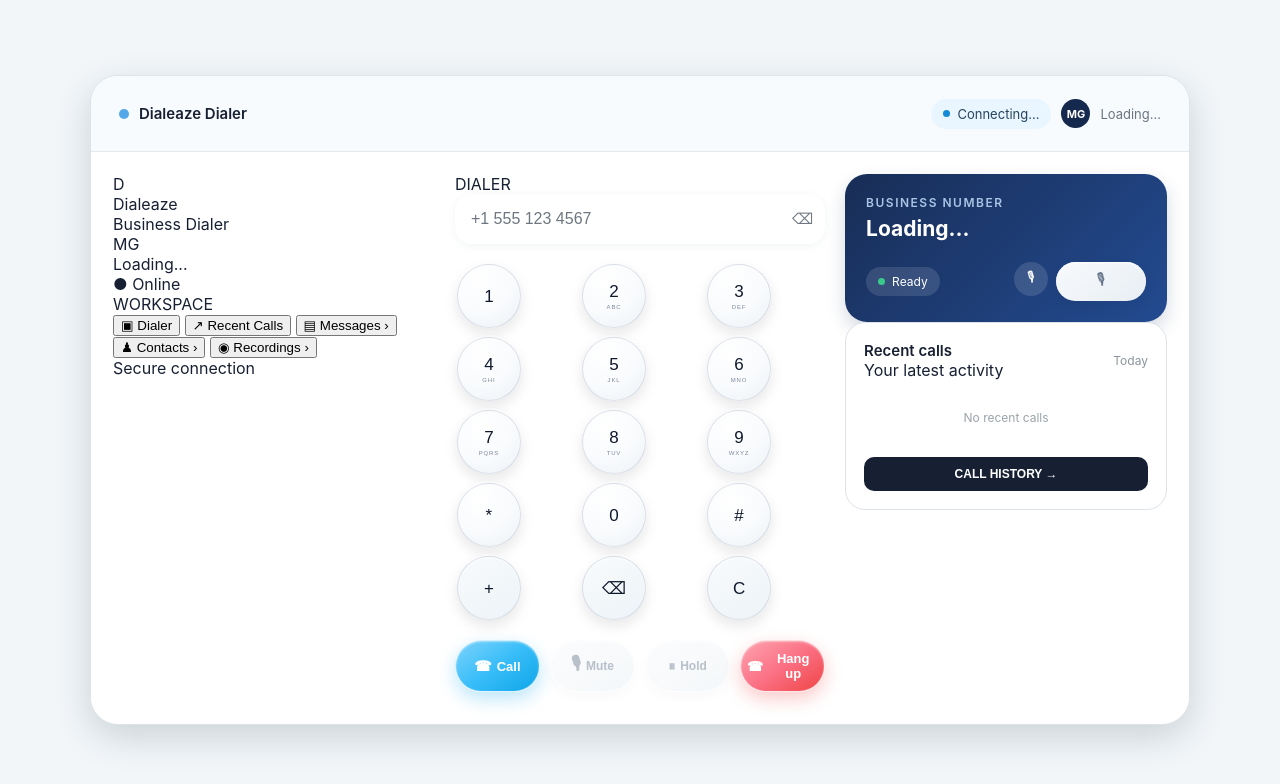
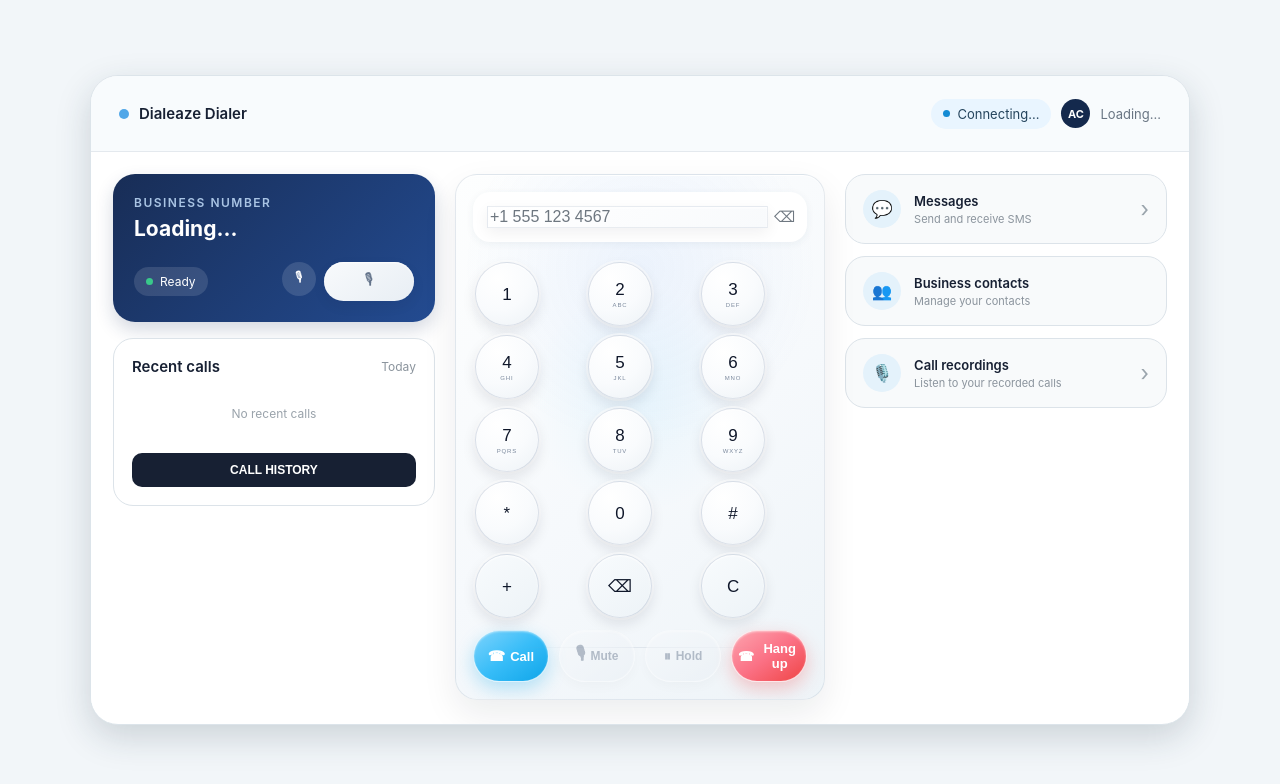
Before and after one commit to jaayfee06-ctrl/Dialeaze, a website: page public/index.html in a window 1280 px wide. Drawn offline with Linux system fonts and the light colour scheme; a script that the page names is missing.

Commit message:
Finalize Dialeaze dashboard spacing

```diff
--- a/public/index.html
+++ b/public/index.html
@@ -61,7 +61,7 @@
                 <div class="avatar">
 
                     <span id="userInitials">
-                    MG
+                        AC
                     </span>
 
                 </div>
@@ -81,35 +81,69 @@
 
 
         <!-- =====================================
-         MAIN APPLICATION
+             MAIN
         ====================================== -->
 
-    <main class="main-content dialeaze-v2">
+        <main class="main-content">
 
 
-        <!-- =====================================
-             LEFT SIDEBAR
-        ====================================== -->
+            <!-- =================================
+                 LEFT SIDE
+            ================================== -->
 
-        <aside class="dialeaze-sidebar">
+            <section class="left-column">
 
 
-            <!-- BRAND -->
+                <!-- BUSINESS NUMBER -->
 
-            <div class="sidebar-brand">
+                <div class="business-card">
 
-                <div class="sidebar-logo">
-                    D
+                    <div class="business-label">
+                        BUSINESS NUMBER
                     </div>
 
-                <div>
-
-                    <div class="sidebar-brand-name">
-                        Dialeaze
+                    <div
+                        class="business-number"
+                        id="businessNumber"
+                    >
+                        Loading...
                     </div>
 
-                    <div class="sidebar-brand-subtitle">
-                        Business Dialer
+
+                    <div class="business-bottom">
+
+                        <div class="on-call-status">
+
+                            <span
+                                class="small-green-dot"
+                            ></span>
+
+                            <span id="callTimerText">
+                                Ready
+                            </span>
+
+                        </div>
+
+
+                        <div class="audio-buttons">
+
+                            <button
+                                class="circle-button"
+                                type="button"
+                                title="Microphone"
+                            >
+                                🎙
+                            </button>
+
+
+                            <button
+                                class="circle-button mute-button"
+                                type="button"
+                                title="Mute"
+                            >
+                                🎙
+                            </button>
+
                         </div>
 
                     </div>
@@ -117,30 +151,63 @@
                 </div>
 
 
-            <!-- USER -->
 
-            <div class="sidebar-user">
+                <!-- =================================
+                     RECENT CALLS
+                ================================== -->
 
-                <div class="sidebar-avatar">
+                <div class="recent-card">
 
-                    <span id="sidebarUserInitials">
-                        MG
+                    <div class="recent-header">
+
+                        <h2>
+                            Recent calls
+                        </h2>
+
+                        <span>
+                            Today
                         </span>
 
                     </div>
 
 
-                <div class="sidebar-user-info">
+                    <div
+                        id="recentCallsList"
+                        class="recent-calls-list"
+                    >
+
+                        <div class="empty-recent">
+                            No recent calls
+                        </div>
+
+                    </div>
+
+
+                    <button
+                        id="historyToggleButton"
+                        class="history-button"
+                        type="button"
+                    >
+                        CALL HISTORY
+                    </button>
+
 
                     <div
-                        class="sidebar-user-name"
-                        id="sidebarUserName"
+                        id="callHistoryPanel"
+                        class="call-history-panel"
                     >
-                        Loading...
+
+                        <div class="history-title">
+                            All call history
                         </div>
 
-                    <div class="sidebar-user-status">
-                        ● Online
+
+                        <div id="callHistoryList">
+
+                            <p class="empty-history">
+                                No calls yet
+                            </p>
+
                         </div>
 
                     </div>
@@ -148,154 +215,18 @@
                 </div>
 
 
-            <!-- NAVIGATION -->
-
-            <div class="sidebar-section-label">
-                WORKSPACE
-            </div>
-
-
-            <nav class="sidebar-nav">
-
-
-                <button
-                    type="button"
-                    class="sidebar-nav-item active"
-                >
-
-                    <span class="sidebar-nav-icon">
-                        ▣
-                    </span>
-
-                    <span>
-                        Dialer
-                    </span>
-
-                </button>
-
-
-                <button
-                    type="button"
-                    class="sidebar-nav-item"
-                    onclick="document.getElementById('historyToggleButton')?.click()"
-                >
-
-                    <span class="sidebar-nav-icon">
-                        ↗
-                    </span>
-
-                    <span>
-                        Recent Calls
-                    </span>
-
-                </button>
-
-
-                <button
-                    type="button"
-                    class="sidebar-nav-item"
-                    onclick="document.getElementById('messagesCard')?.click()"
-                >
-
-                    <span class="sidebar-nav-icon">
-                        ▤
-                    </span>
-
-                    <span>
-                        Messages
-                    </span>
-
-                    <span class="sidebar-nav-arrow">
-                        ›
-                    </span>
-
-                </button>
-
-
-                <button
-                    type="button"
-                    class="sidebar-nav-item"
-                    onclick="document.getElementById('contactsCard')?.click()"
-                >
-
-                    <span class="sidebar-nav-icon">
-                        ♟
-                    </span>
-
-                    <span>
-                        Contacts
-                    </span>
-
-                    <span class="sidebar-nav-arrow">
-                        ›
-                    </span>
-
-                </button>
-
-
-                <button
-                    type="button"
-                    class="sidebar-nav-item"
-                    onclick="document.getElementById('recordingsCard')?.click()"
-                >
-
-                    <span class="sidebar-nav-icon">
-                        ◉
-                    </span>
-
-                    <span>
-                        Recordings
-                    </span>
-
-                    <span class="sidebar-nav-arrow">
-                        ›
-                    </span>
-
-                </button>
-
-            </nav>
-
-
-            <div class="sidebar-footer">
-
-                <span class="sidebar-footer-dot"></span>
-
-                Secure connection
-
-            </div>
-
-        </aside>
+            </section>
 
 
 
-        <!-- =====================================
-             CENTER DIALER
-        ====================================== -->
+            <!-- =================================
+                 RIGHT SIDE DIALER
+            ================================== -->
 
-        <section class="dialer-stage">
+            <section class="dialer-card">
 
 
-            <div class="phone-device">
-
-
-                <!-- PHONE SPEAKER -->
-
-                <div class="phone-speaker"></div>
-
-
-                <div class="phone-status">
-
-                    <span>
-                        DIALER
-                    </span>
-
-                    <span class="phone-status-dot"></span>
-
-                </div>
-
-
-
-                <!-- NUMBER DISPLAY -->
+                <!-- NUMBER INPUT -->
 
                 <div class="number-display">
 
@@ -430,7 +361,6 @@
 
                 <div class="call-controls">
 
-
                     <button
                         id="callButton"
                         class="call-button"
@@ -444,43 +374,24 @@
                         Call
 
                     </button>
-
-
 <button
     id="muteButton"
     class="mute-button"
     type="button"
     disabled
 >
-
-                        <span>
-                            🎙
-                        </span>
-
-                        <span class="mute-button-text">
-                            Mute
-                        </span>
-
+    <span>🎙</span>
+    <span class="mute-button-text">Mute</span>
 </button>
-
-
 <button
     id="holdButton"
     class="hold-button"
     type="button"
     disabled
 >
-
-                        <span>
-                            ⏸
-                        </span>
-
-                        <span class="hold-button-text">
-                            Hold
-                        </span>
-
+    <span>⏸</span>
+    <span class="hold-button-text">Hold</span>
 </button>
-
 
                     <button
                         id="hangupButton"
@@ -499,100 +410,45 @@
                 </div>
 
 
-            </div>
-
                  </section>
 
 
+            <!-- =================================
+                 RIGHT SIDE
+            ================================== -->
 
-        <!-- =====================================
-             RIGHT PANEL
-        ====================================== -->
-
-        <aside class="right-panel">
+            <section class="right-column">
 
 
                 <!-- =================================
-                 BUSINESS NUMBER
+                     MESSAGES CARD
                 ================================== -->
 
-            <div class="business-card">
+                <div
+                    class="messages-card"
+                    id="messagesCard"
+                >
 
-
-                <div class="business-label">
-                    BUSINESS NUMBER
+                    <div class="messages-card-icon">
+                        💬
                     </div>
 
 
-                <div
-                    class="business-number"
-                    id="businessNumber"
-                >
-                    Loading...
+                    <div class="messages-card-content">
+
+                        <div class="messages-card-title">
+                            Messages
                         </div>
 
-
-                <!-- WAVEFORM -->
-
-                <div class="business-waveform">
-
-                    <span></span>
-                    <span></span>
-                    <span></span>
-                    <span></span>
-                    <span></span>
-                    <span></span>
-                    <span></span>
-                    <span></span>
-                    <span></span>
-                    <span></span>
-                    <span></span>
-                    <span></span>
-                    <span></span>
-                    <span></span>
-                    <span></span>
-                    <span></span>
-                    <span></span>
-                    <span></span>
+                        <div class="messages-card-subtitle">
+                            Send and receive SMS
+                        </div>
 
                     </div>
 
 
-                <div class="business-bottom">
-
-
-                    <div class="on-call-status">
-
-                        <span class="small-green-dot"></span>
-
-                        <span id="callTimerText">
-                            Ready
-                        </span>
-
-                    </div>
-
-
-                    <div class="audio-buttons">
-
-                        <button
-                            class="circle-button"
-                            type="button"
-                            title="Microphone"
-                        >
-                            🎙
-                        </button>
-
-
-                        <button
-                            class="circle-button mute-button"
-                            type="button"
-                            title="Mute"
-                        >
-                            🎙
-                        </button>
-
-                    </div>
-
+                    <div class="messages-card-arrow">
+                        ›
                     </div>
 
                 </div>
@@ -600,120 +456,68 @@
 
 
                 <!-- =================================
-                 RECENT CALLS
+                     CONTACTS CARD
                 ================================== -->
 
-            <div class="recent-card">
+                <div class="contacts-card" id="contactsCard">
 
-
-                <div class="recent-header">
-
+                    <div class="contacts-icon">
+                        👥
+                    </div>
 
                     <div>
 
-                        <h2>
-                            Recent calls
-                        </h2>
+                        <div class="contacts-title">
+                            Business contacts
+                        </div>
 
-                        <div class="recent-subtitle">
-                            Your latest activity
+                        <div class="contacts-subtitle">
+                            Manage your contacts
+                        </div>
+
+                    </div>
+
+                </div>
+ <!-- =================================
+                     CALL RECORDINGS CARD
+                ================================== -->
+
+                <div
+    class="messages-card recordings-card"
+    id="recordingsCard"
+                    onclick="window.open('https://dialeaze.com/dialeaze-recordings/', '_blank')"
+                    style="cursor:pointer;"
+                >
+
+                    <div class="messages-card-icon">
+                        🎙️
+                    </div>
+
+
+                    <div class="messages-card-content">
+
+                        <div class="messages-card-title">
+                            Call recordings
+                        </div>
+
+                        <div class="messages-card-subtitle">
+                            Listen to your recorded calls
                         </div>
 
                     </div>
 
 
-                    <span>
-                        Today
-                    </span>
-
-                </div>
-
-
-                <div
-                    id="recentCallsList"
-                    class="recent-calls-list"
-                >
-
-                    <div class="empty-recent">
-                        No recent calls
+                    <div class="messages-card-arrow">
+                        ›
                     </div>
 
                                 </div>
 
+            </section>
 
-                <button
-                    id="historyToggleButton"
-                    class="history-button"
-                    type="button"
-                >
-
-                    CALL HISTORY
-
-                    <span>
-                        →
-                    </span>
-
-                </button>
-
-
-                <!-- FULL CALL HISTORY -->
-
-                <div
-                    id="callHistoryPanel"
-                    class="call-history-panel"
-                >
-
-                    <div class="history-title">
-                        All call history
-                    </div>
-
-
-                    <div id="callHistoryList">
-
-                        <p class="empty-history">
-                            No calls yet
-                        </p>
+        </main>
 
     </div>
-
-                </div>
-
-            </div>
-
-
-
-            <!-- =================================
-                 HIDDEN FUNCTIONAL CARDS
-                 IDs preserved for app.js
-            ================================== -->
-
-            <div
-                id="messagesCard"
-                class="hidden-functional-card"
-            ></div>
-
-
-            <div
-                id="contactsCard"
-                class="hidden-functional-card"
-            ></div>
-
-
-            <div
-                id="recordingsCard"
-                class="hidden-functional-card"
-                onclick="
-                    window.open(
-                        'https://dialeaze.com/dialeaze-recordings/',
-                        '_blank'
-                    )
-                "
-            ></div>
-
-
-        </aside>
-
-    </main>
 
 
 
@@ -728,6 +532,9 @@
 
     <div class="messages-window messages-inbox-window">
 
+        <!-- =================================
+             MESSAGES HEADER
+        ================================== -->
 
         <div class="messages-header">
 
@@ -746,7 +553,6 @@
 
             </div>
 
-
             <button
                 id="closeMessagesButton"
                 class="messages-close"
@@ -758,21 +564,23 @@
         </div>
 
 
+        <!-- =================================
+             INBOX / CHAT AREA
+        ================================== -->
 
         <div class="messages-inbox-body">
 
-
-                <!-- CONVERSATION LIST -->
+            <!-- =================================
+                 CONVERSATION LIST
+            ================================== -->
 
             <aside class="messages-inbox-list">
-
 
                 <div class="messages-inbox-list-header">
 
                     <div class="messages-inbox-heading">
                         Inbox
                     </div>
-
 
                     <button
                         id="newMessageButton"
@@ -804,7 +612,6 @@
                 >
 
                     <div class="messages-inbox-empty">
-
                         <div class="messages-inbox-empty-icon">
                             💬
                         </div>
@@ -816,7 +623,6 @@
                         <small>
                             Incoming and outgoing messages will appear here.
                         </small>
-
                     </div>
 
                 </div>
@@ -824,11 +630,13 @@
             </aside>
 
 
-
-                <!-- CHAT AREA -->
+            <!-- =================================
+                 CHAT AREA
+            ================================== -->
 
             <section class="messages-chat-panel">
 
+                <!-- CHAT HEADER -->
 
                 <div
                     id="messagesChatHeader"
@@ -854,7 +662,6 @@
                             Select a conversation
                         </div>
 
-
                         <div
                             id="messagesChatStatus"
                             class="messages-chat-contact-status"
@@ -867,8 +674,10 @@
                 </div>
 
 
-
-                    <!-- HIDDEN RECIPIENT -->
+                <!-- =================================
+                     HIDDEN RECIPIENT FIELD
+                     Kept for existing messaging logic
+                ================================== -->
 
                 <input
                     id="messageRecipient"
@@ -877,7 +686,6 @@
                     tabindex="-1"
                     aria-hidden="true"
                 >
-
 
 
                 <!-- CONVERSATION -->
@@ -894,11 +702,11 @@
                 </div>
 
 
-
-                    <!-- COMPOSER -->
+                <!-- =================================
+                     COMPOSER
+                ================================== -->
 
                 <div class="message-composer">
-
 
                     <textarea
                         id="messageText"
@@ -909,7 +717,6 @@
 
 
                     <div class="message-composer-bottom">
-
 
                         <span
                             id="messageCharacterCount"
@@ -945,11 +752,9 @@
 
 </div>
 
-
-
-    <!-- =====================================
+<!-- =========================================
      BUSINESS CONTACTS MODAL
-    ====================================== -->
+========================================= -->
 
 <div
     id="contactsOverlay"
@@ -958,11 +763,9 @@
 
     <div class="contacts-window">
 
-
         <div class="contacts-header">
 
             <div>
-
                 <div class="contacts-window-title">
                     Business Contacts
                 </div>
@@ -970,9 +773,7 @@
                 <div class="contacts-window-subtitle">
                     Save and manage your business contacts
                 </div>
-
             </div>
-
 
             <button
                 id="closeContactsButton"
@@ -985,9 +786,7 @@
         </div>
 
 
-
         <div class="contacts-toolbar">
-
 
             <input
                 id="contactsSearch"
@@ -995,7 +794,6 @@
                 placeholder="Search contacts..."
                 autocomplete="off"
             >
-
 
             <button
                 id="addContactButton"
@@ -1008,27 +806,22 @@
         </div>
 
 
-
         <div
             id="contactsList"
             class="contacts-list"
         >
-
             <div class="contacts-empty">
                 No contacts yet.
             </div>
-
         </div>
 
 
-
-            <!-- CONTACT FORM -->
+        <!-- ADD / EDIT CONTACT FORM -->
 
         <div
             id="contactFormPanel"
             class="contact-form-panel"
         >
-
 
             <div class="contact-form-title">
                 Add Contact
@@ -1036,7 +829,6 @@
 
 
             <div class="contact-form-grid">
-
 
                 <div class="contact-field">
 
@@ -1120,16 +912,13 @@
             </div>
 
 
-
             <div
                 id="contactFormNotice"
                 class="contact-form-notice"
             ></div>
 
 
-
             <div class="contact-form-actions">
-
 
                 <button
                     id="cancelContactButton"
@@ -1138,7 +927,6 @@
                 >
                     Cancel
                 </button>
-
 
                 <button
                     id="saveContactButton"
@@ -1156,103 +944,53 @@
 
 </div>
 
-
-
-    <!-- =====================================
-         REMOTE WEBRTC AUDIO
-    ====================================== -->
+    <!-- Remote WebRTC Audio -->
 
     <audio
         id="remoteMedia"
         autoplay
     ></audio>
-
-
-
-    <!-- =====================================
-         INCOMING CALL
-    ====================================== -->
-
-    <div
-        id="incomingCallPanel"
-        class="dialeaze-incoming-overlay"
-    >
+<div id="incomingCallPanel" class="dialeaze-incoming-overlay">
 
     <div class="dialeaze-incoming-card">
 
-
         <div class="dialeaze-incoming-top">
-
             <span class="dialeaze-live-dot"></span>
-
-                <span>
-                    INCOMING CALL
-                </span>
-
+            <span>INCOMING CALL</span>
         </div>
 
-
         <div class="dialeaze-phone-ring">
-
-                <span>
-                    ☎
-                </span>
-
+            <span>☎</span>
         </div>
-
 
         <div class="dialeaze-incoming-title">
             Incoming call
         </div>
 
-
-            <div
-                id="incomingCallerText"
-                class="dialeaze-caller-number"
-            >
+        <div id="incomingCallerText" class="dialeaze-caller-number">
             Unknown Number
         </div>
-
 
         <div class="dialeaze-caller-label">
             Calling your business number
         </div>
 
-
         <div class="dialeaze-incoming-buttons">
-
 
             <button
                 id="rejectCallButton"
                 type="button"
-                    class="dialeaze-call-btn dialeaze-decline"
-                >
-
-                    <span>
-                        ✕
-                    </span>
-
-                    <strong>
-                        Decline
-                    </strong>
-
+                class="dialeaze-call-btn dialeaze-decline">
+                <span>✕</span>
+                <strong>Decline</strong>
             </button>
-
 
             <button
                 id="acceptCallButton"
                 type="button"
-                    class="dialeaze-call-btn dialeaze-answer"
-                >
-
-                    <span>
-                        ✓
-                    </span>
-
-                    <strong>
-                        Answer
-                    </strong>
-
+                class="dialeaze-call-btn dialeaze-answer">
+                <span>✓</span>
+                <strong>Answer</strong>
             </button>
 
         </div>
@@ -1262,15 +1000,9 @@
 </div>
 
 
-
 </div>
 
-
-<script
-    type="module"
-    src="app.js"
-></script>
-
+   <script type="module" src="app.js"></script>
 
 </body>
 
```
Lines whose indentation alone changed are shown as unchanged.
